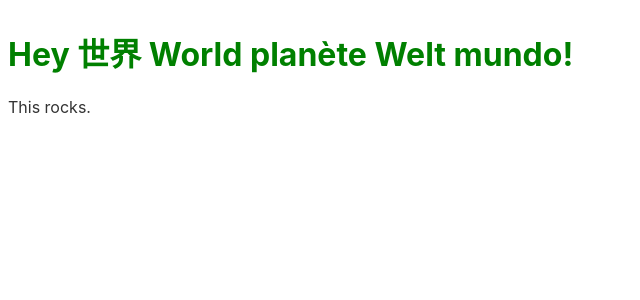
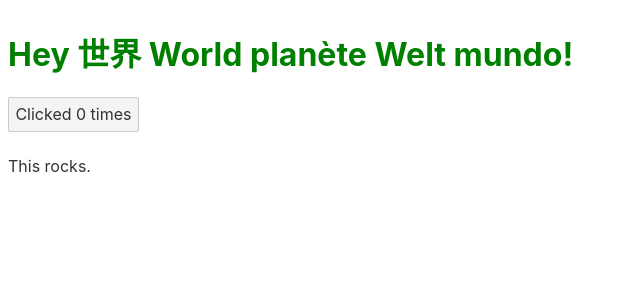
Before and after one commit to kaicarver/sovelte, a Svelte app: page / in a window 1280 px wide. Shown: the top 300 px of the page, without its empty margins (0-640 px from the left). Built offline with nearby package versions, Linux system fonts and the light colour scheme.

Commit message:
a reactive button

```diff
--- a/src/App.svelte
+++ b/src/App.svelte
@@ -1,13 +1,22 @@
 <script>
-	export let name;
+  export let name;
+  let count = 0;
+
+  function handleClick() {
+    count += 1;
+  }
 </script>
 
 <style>
-	h1 {
-		color: green;
-	}
+  h1 {
+  color: green;
+  }
 </style>
 
 <h1>Hey {name}!</h1>
 
+<button on:click={handleClick}>
+  Clicked {count} {count === 1 ? 'time' : 'times'}
+</button>
+
 <p>This rocks.</p>
```
